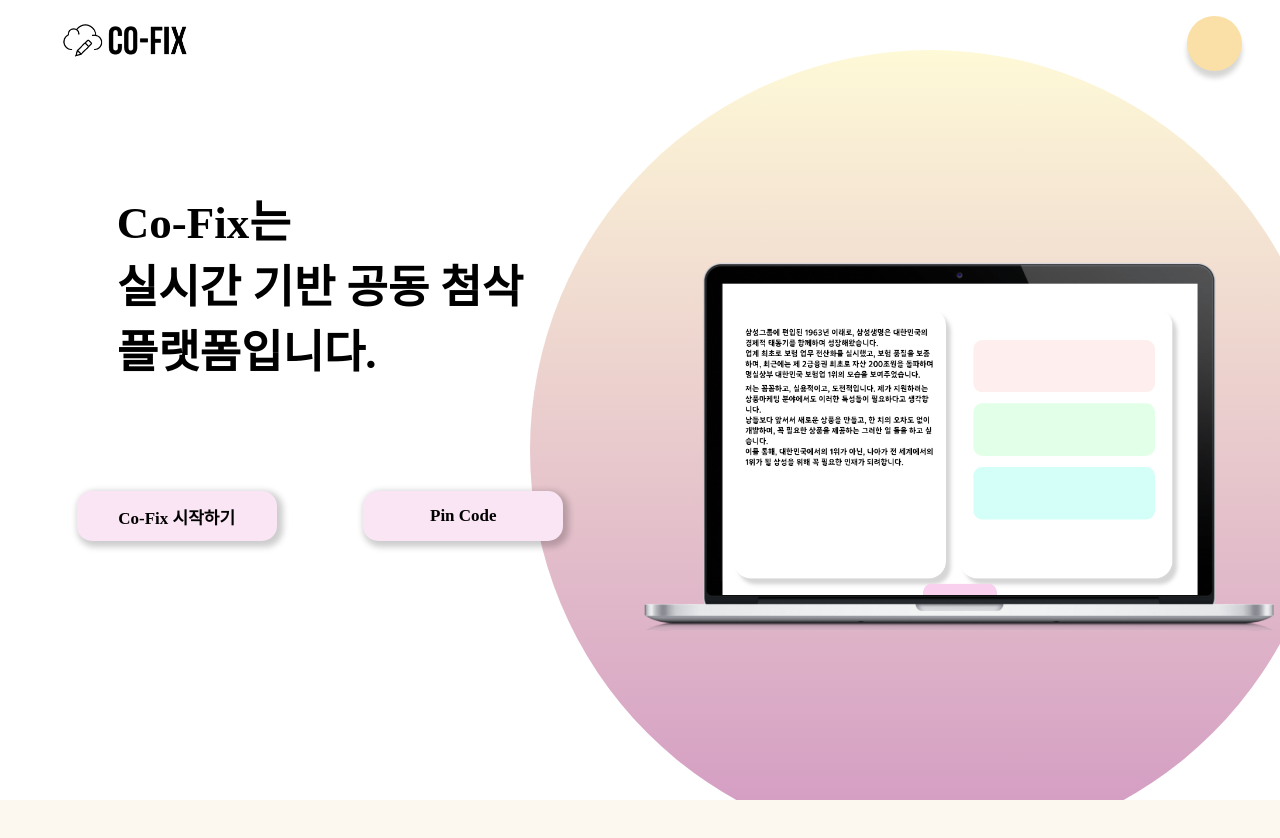
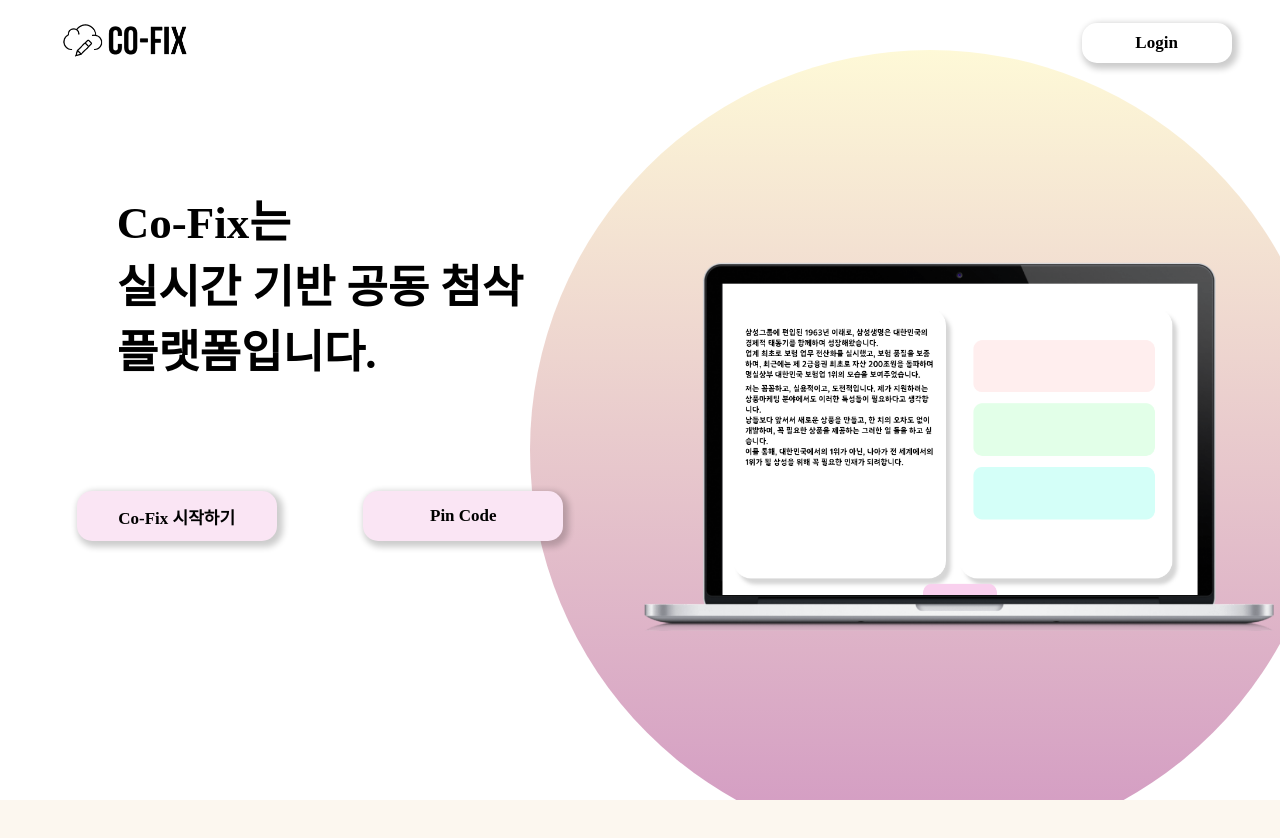
Before and after one commit to jes5918/co-fix, a React (Create React App) app in the folder frontend/: page / in a window 1280 px wide. Shown: the top 838 px of the page. Built offline with nearby package versions, Linux system fonts and the light colour scheme.

Commit message:
[feat/FE] : navbar 수정

```diff
--- a/frontend/src/App.jsx
+++ b/frontend/src/App.jsx
@@ -1,5 +1,6 @@
 import React, { useEffect, useState } from 'react';
 import { Switch, Route, withRouter } from 'react-router-dom';
+import useLoginUser from './hook/useLoginUser';
 import styled from 'styled-components';
 import AnimatedCursor from 'react-animated-cursor';
 
@@ -19,22 +20,11 @@
 // import { PrivateRoute } from './utils/PrivateRoute';
 
 function App() {
-  const [isLoggedIn, setIsLoggedIn] = useState(false);
-
-  // 로그인 상태 알기
-  const CheckAuthentication = () => {
-    const user = localStorage.getItem('user');
-    setIsLoggedIn(user ? true : false);
-  };
-
-  useEffect(() => {
-    CheckAuthentication();
-    console.log(`AuthCheckTriger isLoggedIn = `, isLoggedIn);
-  }, [isLoggedIn]);
+  const user = useLoginUser();
 
   return (
     <>
-      <NavBar isLoggedIn={isLoggedIn} />
+      <NavBar isLoggedIn={user.authenticated ? true : false} />
       {/* <AnimatedCursor
         innerSize={20}
         outerSize={20}
--- a/frontend/src/containers/NavBar.jsx
+++ b/frontend/src/containers/NavBar.jsx
@@ -27,21 +27,6 @@
   const [isModalOpen, setIsModalOpen] = useState(false);
   const [isAutoLoginChecked, setIsAutoLoginChecked] = useState(false);
   const [isHamburgerMenuOpen, setIsHamburgerMenuOpen] = useState(false);
-
-  // 반응형 작업을 위한 screen width 계산 작업
-  const [windowWidthSize, setWindowWidthSize] = useState(window.innerWidth);
-
-  // Boolean (반응형)
-  const isHalfScreen = windowWidthSize > screen.width / 2;
-
-  // 반응형을 위한 EventListner 등록
-  useEffect(() => {
-    const handleResize = () => {
-      setWindowWidthSize(window.innerWidth);
-    };
-    window.addEventListener('resize', handleResize);
-    return () => window.removeEventListener('resize', handleResize);
-  }, []);
 
   // 모달 토글 핸들러(로그인)
   const ModalToggleHandler = () => {
@@ -77,7 +62,7 @@
       <NavbarMainWrapper>
         <NavbarLogo onClick={LogoClickHandler} />
         <HamburgerMenu.Container>
-          {!isLoggedIn ? (
+          {isLoggedIn ? (
             <>
               <HamburgerMenu.Icon onClick={HamburgerMenuToggleHandler} />
               {isHamburgerMenuOpen ? (
@@ -92,7 +77,7 @@
                     <Link to="/create">Create</Link>
                   </NavbarItem>
                   <NavbarItem onClick={HamburgerMenuToggleHandler}>
-                    <Link to="/commonWorkPage">commonWorkPage</Link>
+                    <Link to="/co-fix/asd">Co-Fix</Link>
                   </NavbarItem>
                   <NavbarItem onClick={HamburgerMenuToggleHandler}>
                     <Link to="/openvidutest">openvidutest</Link>
--- a/frontend/src/modules/actions/userActions.js
+++ b/frontend/src/modules/actions/userActions.js
@@ -1,6 +1,5 @@
 import { SET_USER, SET_UNAUTHENTICATED } from '../types';
 import axios from 'axios';
-import { UserGraduate } from '@styled-icons/fa-solid';
 
 export const LoginAction = (userData) => (dispatch) => {
   console.log('success login action', userData);
--- a/frontend/src/views/CommonWorkPage.jsx
+++ b/frontend/src/views/CommonWorkPage.jsx
@@ -15,6 +15,7 @@
 
 // components
 import CalcContentLength from '../containers/mypage/CalcContentLength';
+import OpenViduMain from '../openvidu/OpenViduMain';
 
 import useRoomInfo from '../hook/useRoomInfo';
 
@@ -49,7 +50,8 @@
           </Scrollbars>
         </S.RightSide>
       </S.UsableSpace>
-      <Participant />
+      {/* <Participant /> */}
+      <OpenViduMain />
     </S.CommonWorkPage>
   );
 }
--- a/frontend/src/views/MyPageList.jsx
+++ b/frontend/src/views/MyPageList.jsx
@@ -25,8 +25,8 @@
   background-color: #f9f5f4;
 `;
 const MyPageListWrapper = styled.div`
-  width: 100vw;
-  height: 100vh;
+  width: 100%;
+  height: 100%;
   padding-top: 100px;
   background-color: #f9f5f4;
   display: flex;
```
